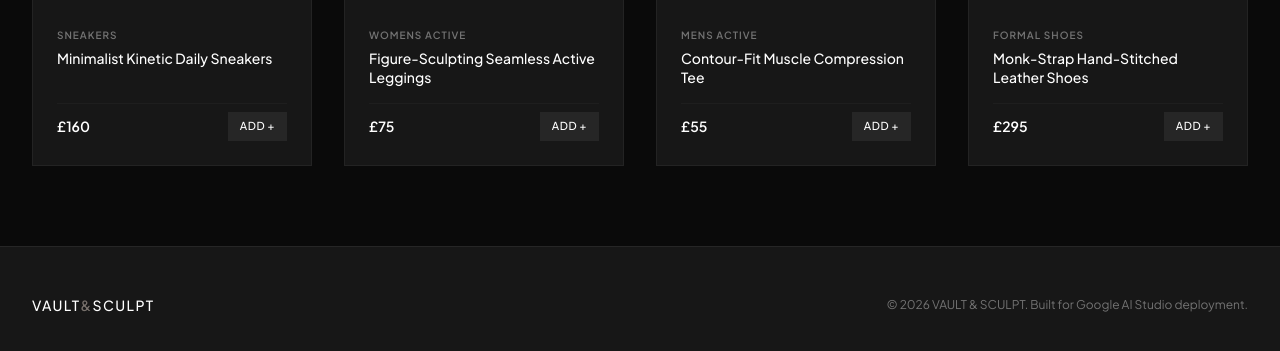
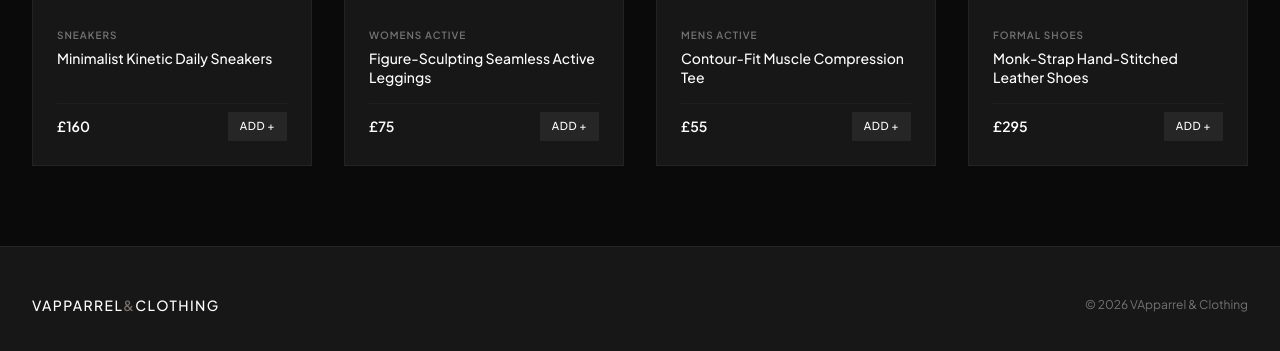
Before and after one commit to afzalmakhdum/VApparel, a plain HTML site: page index.html in a window 1280 px wide. Shown: the part 1809-2160 px from the top of the page. Drawn offline with nearby package versions, Linux system fonts and the light colour scheme.

Commit message:
Update index.html

```diff
--- a/index.html
+++ b/index.html
@@ -25,7 +25,7 @@
   <!-- Navigation -->
   <nav class="sticky top-0 z-40 bg-neutral-950/90 backdrop-blur-md border-b border-neutral-800/80">
     <div class="max-w-7xl mx-auto px-4 sm:px-6 lg:px-8 h-20 flex items-center justify-between">
-      <a href="#" class="text-2xl font-semibold tracking-widest text-white uppercase">VAULT<span class="text-stone-500 font-light">&amp;</span>SCULPT</a>
+      <a href="#" class="text-2xl font-semibold tracking-widest text-white uppercase">VApparrel<span class="text-stone-500 font-light">&amp;</span>Clothing</a>
 
       <!-- Nav Categories -->
       <div class="hidden lg:flex space-x-8 text-xs font-medium tracking-wider uppercase text-neutral-400">
@@ -120,8 +120,8 @@
   <!-- Footer -->
   <footer class="bg-neutral-900 border-t border-neutral-800 text-neutral-500 text-xs py-12">
     <div class="max-w-7xl mx-auto px-4 sm:px-6 lg:px-8 flex flex-col sm:flex-row justify-between items-center gap-6">
-      <div class="text-sm font-medium tracking-widest text-white uppercase">VAULT<span class="text-stone-500">&amp;</span>SCULPT</div>
-      <p>© 2026 VAULT &amp; SCULPT. Built for Google AI Studio deployment.</p>
+      <div class="text-sm font-medium tracking-widest text-white uppercase">VApparrel<span class="text-stone-500">&amp;</span>Clothing</div>
+      <p>© 2026 VApparrel &amp; Clothing</p>
     </div>
   </footer>
 
```
